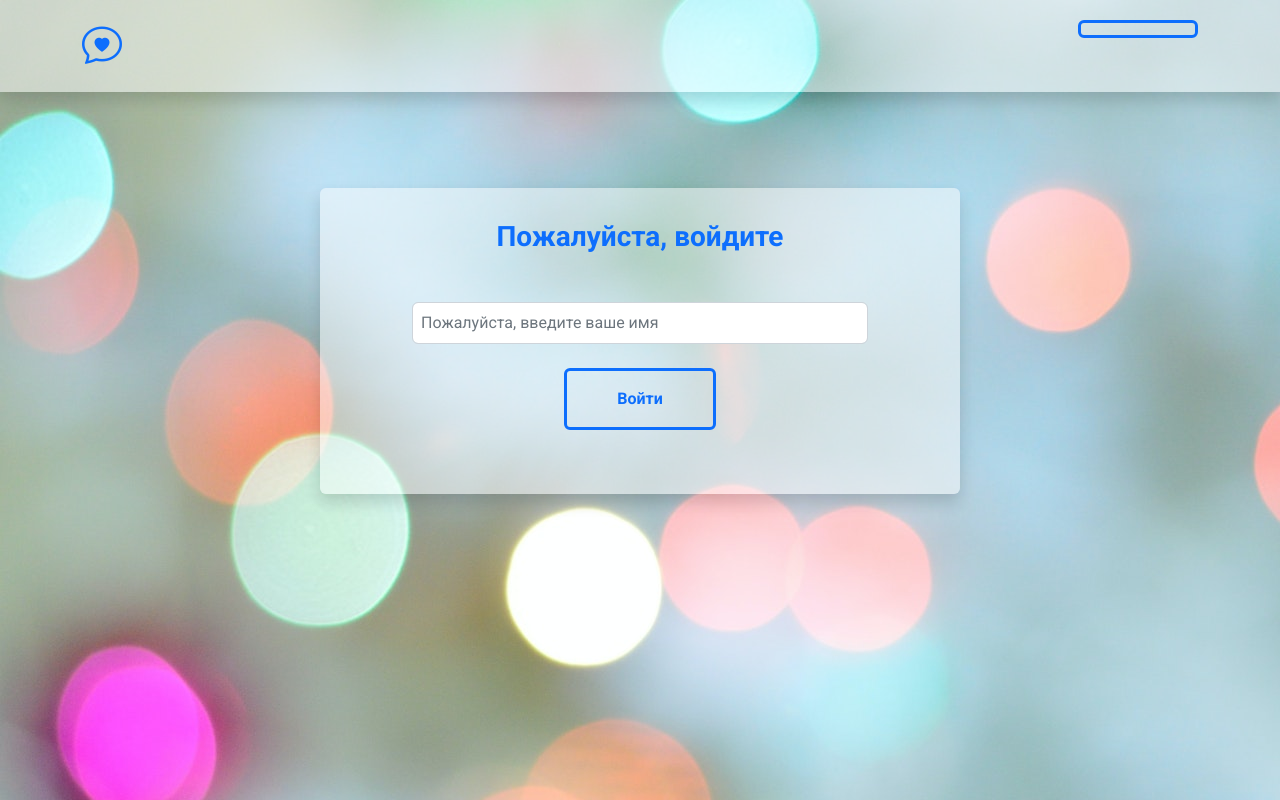
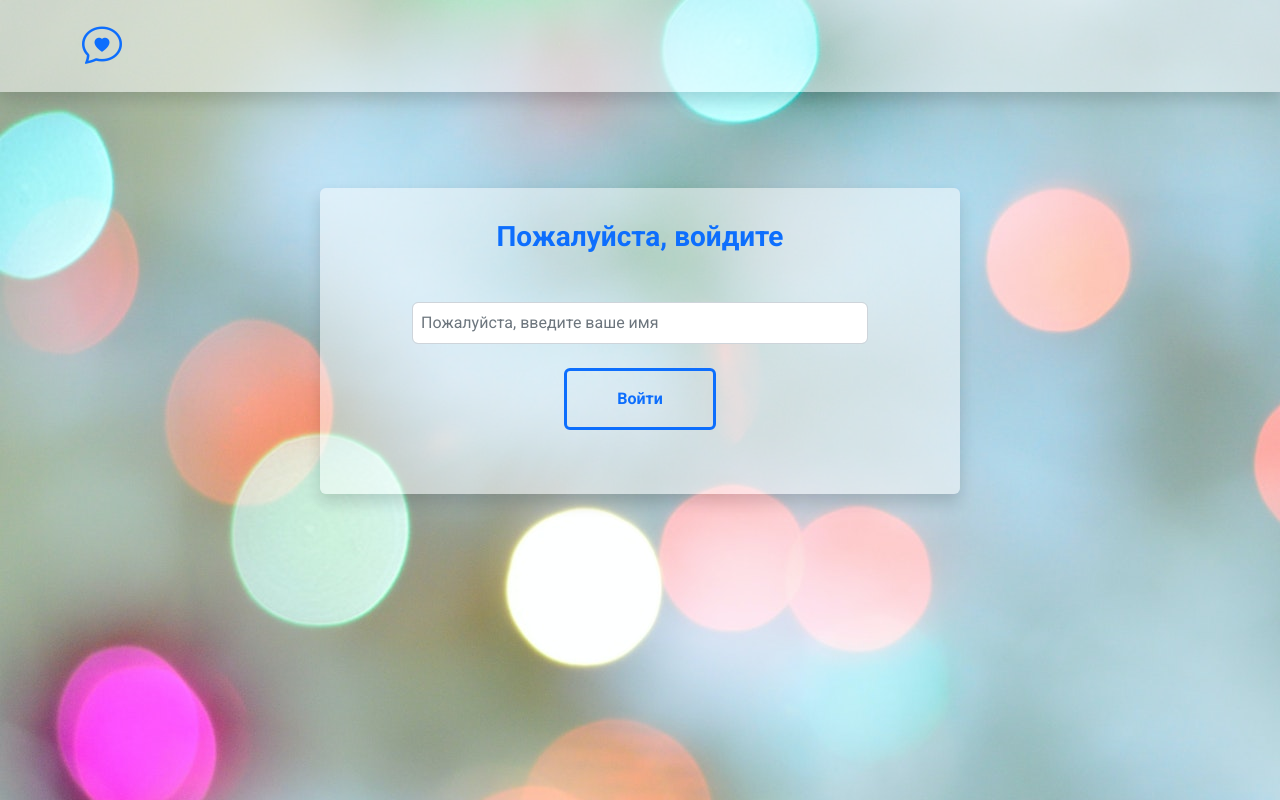
Before and after one commit to MariiaGudkova/Messenger_front_Itransition, a React (Create React App) app: page /#/sign-in in a window 1280 px wide. Built offline with nearby package versions, Linux system fonts and the light colour scheme.

Commit message:
remove unnecessary login button

```diff
--- a/src/components/Header.jsx
+++ b/src/components/Header.jsx
@@ -1,7 +1,22 @@
 import { Link } from "react-router-dom";
 
 function Header(props) {
-  const { linkAdress, buttonText, onLogoutUserProfile } = props;
+  const { linkAdress, buttonText, onLogoutUserProfile, isShown } = props;
+
+  const button = isShown ? (
+    <Link to={linkAdress}>
+      <button
+        type="button"
+        className="btn btn-outline-primary fw-bold border border-3 border-primary"
+        style={{ width: "120px" }}
+        onClick={() => {
+          handleClick();
+        }}
+      >
+        {buttonText}
+      </button>
+    </Link>
+  ) : null;
 
   function handleClick() {
     if (onLogoutUserProfile) {
@@ -18,18 +33,7 @@ function Header(props) {
           <a href="/" className="link-primary">
             <i className="bi bi-chat-heart fs-1"></i>
           </a>
-          <Link to={linkAdress}>
-            <button
-              type="button"
-              className="btn btn-outline-primary fw-bold border border-3 border-primary"
-              style={{ width: "120px" }}
-              onClick={() => {
-                handleClick();
-              }}
-            >
-              {buttonText}
-            </button>
-          </Link>
+          {button}
         </div>
       </div>
     </header>
```
